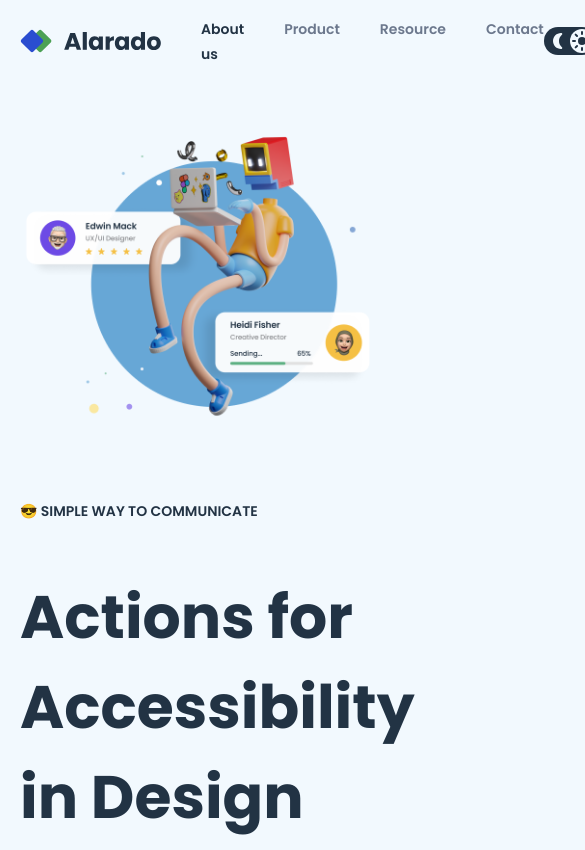
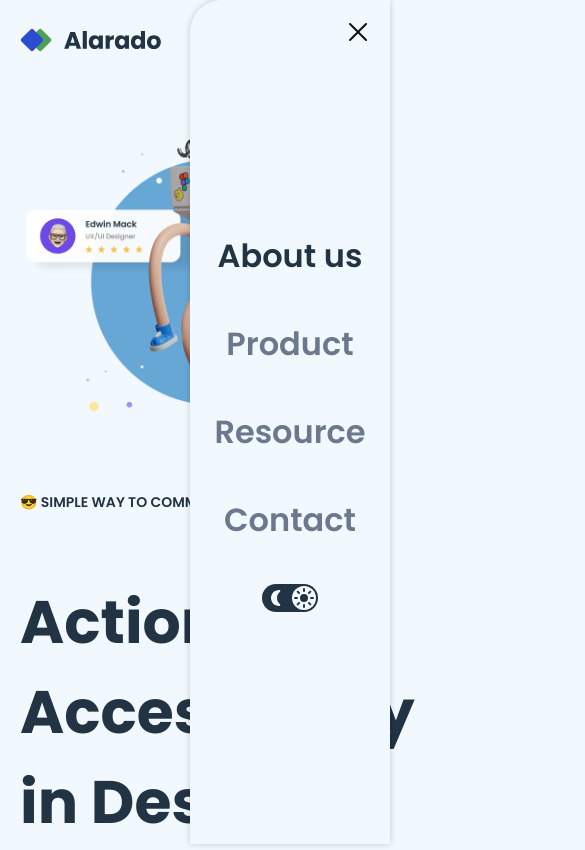
Before and after one commit to fernando-gimeno/simple-homepage, a plain HTML site: page index.html in a window 390 px wide. Shown: the top 850 px of the page, 585 px wide, since content can reach past the window. Drawn offline with Linux system fonts and the light colour scheme.

Commit message:
Update theme toggle functionality and navigation menu styling

```diff
--- a/css/styles.css
+++ b/css/styles.css
@@ -1,35 +1,39 @@
-@import url('https://fonts.googleapis.com/css2?family=Poppins:ital,wght@0,100;0,200;0,300;0,400;0,500;0,600;0,700;0,800;0,900;1,100;1,200;1,300;1,400;1,500;1,600;1,700;1,800;1,900&display=swap');
+@import url("https://fonts.googleapis.com/css2?family=Poppins:ital,wght@0,100;0,200;0,300;0,400;0,500;0,600;0,700;0,800;0,900;1,100;1,200;1,300;1,400;1,500;1,600;1,700;1,800;1,900&display=swap");
 
 :root {
-  --primary-color: #2A4DD0;
-  --success-color: #4CA154;
-  --background-color: #F2F9FE;
+  --primary-color: #2a4dd0;
+  --success-color: #4ca154;
+  --background-color: #f2f9fe;
   --text-primary: #223344;
-  --text-secondary: #6C788D;
+  --text-secondary: #6c788d;
   --white-color: #fff;
 
-  --font-small: .875rem;
+  --font-small: 0.875rem;
   --font-btn: 1rem;
   --font-body: 1.125rem;
   --font-heading: 3.75rem;
+
+  --shadow: 0px 0px 6px rgba(0, 0, 0, 0.2);
 }
 
-html[data-theme='dark'] {
-  --primary-color: #2A4DD0;
-  --success-color: #4CA154;
+html[data-theme="dark"] {
   --background-color: #111729;
-  --text-primary: #F2F9FE;
-  --text-secondary: #6C788D;
-  --white-color: #fff;
+  --text-primary: #f2f9fe;
+
+  --shadow: 0px 0px 6px rgba(255, 255, 255, 0.2);
 }
 
 body {
-  font-family: 'Poppins', sans-serif;
+  font-family: "Poppins", sans-serif;
+  font-weight: 600;
   margin: 0;
   padding: 0;
   background-color: var(--background-color);
   box-sizing: content-box;
+  transition: all 500ms ease-in-out;
 }
+
+/* Helper clases */
 
 .text-primary {
   color: var(--text-primary);
@@ -39,11 +43,28 @@ body {
   color: var(--text-secondary);
 }
 
+.font-heading {
+  font-size: 3.75rem;
+}
+
+.font-body {
+  font-size: 1.125rem;
+}
+
+.font-btn {
+  font-size: 1rem;
+}
+
+.font-small {
+  font-size: 0.875rem;
+}
+
 .btn {
   border: none;
   padding: 16px 32px;
   font-weight: 600;
-  border-radius: .5rem;
+  border-radius: 0.5rem;
+  cursor: pointer;
 }
 
 .btn-primary {
@@ -65,6 +86,10 @@ body {
 
 .gap-4 {
   gap: 32px;
+}
+
+.gap-5 {
+  gap: 40px;
 }
 
 .mt-4 {
@@ -89,12 +114,66 @@ body {
   display: flex;
   justify-content: space-between;
   align-items: center;
+  padding: 28px 0;
+}
+
+@media screen and (max-width: 768px) {
+  .nav {
+    position: fixed;
+    display: flex;
+    justify-content: center;
+    align-items: center;
+    top: 0;
+    right: 0;
+    bottom: 0;
+    background-color: var(--background-color);
+    width: 200px;
+    min-width: 200px;
+    box-shadow: var(--shadow);
+    border-top-left-radius: 2rem;
+    transition: all 500ms ease-in-out;
+    transform: translateX(100%);
+  }
+
+  .nav .nav-list {
+    flex-direction: column;
+    align-items: center;
+    padding: 0;
+  }
+
+  .nav .nav-list .nav-link {
+    font-size: 2rem;
+  }
+
+  .show {
+    transform: translateX(0%);
+  }
+
+  .nav .close-btn {
+    display: flex;
+    position: absolute;
+    top: 20px;
+    right: 20px;
+    font-size: 1rem;
+    cursor: pointer;
+    color: var(--text-primary);
+  }
+}
+
+.menu {
+  display: none;
+}
+
+@media screen and (max-width: 768px) {
+  .menu {
+    display: block;
+    cursor: pointer;
+  }
 }
 
 .nav-list {
-  display: flex;
-  gap: 40px;
   list-style: none;
+  margin: 0;
 }
 
 .nav-link {
@@ -111,14 +190,16 @@ body {
 .theme {
   display: flex;
   align-items: center;
+  gap: 4px;
   background-color: #223344;
   height: fit-content;
   padding: 2px;
   border-radius: 16px;
+  width: fit-content;
 }
 
 .selected {
-  background-color: #F2F9FE;
+  background-color: #f2f9fe;
   border-radius: 100%;
   fill: red;
 }
@@ -128,31 +209,27 @@ body {
   display: flex;
 }
 
-@media screen and (max-width: 768px){
+@media screen and (max-width: 768px) {
   .main {
     flex-direction: column-reverse;
     row-gap: 3rem;
   }
 }
 
+.left-side {
+  display: flex;
+  flex-direction: column;
+}
+
+.right-side {
+  display: flex;
+  justify-content: center;
+}
+
 .hero-img {
   width: 100%;
 }
 
-.font-heading {
-  font-size: 3.75rem;
+.close-btn {
+  display: none;
 }
-
-.font-body {
-  font-size: 1.125rem;
-  font-weight: 600;
-}
-
-.font-btn {
-  font-size: 1rem;
-}
-
-.font-small {
-  font-size: .875rem;
-  font-weight: 600;
-}
--- a/index.html
+++ b/index.html
@@ -1,51 +1,75 @@
 <!DOCTYPE html>
 <html lang="en" data-theme="light">
   <head>
-  <meta charset="UTF-8">
-  <meta name="viewport" content="width=device-width, initial-scale=1.0">
-  <link rel="stylesheet" href="./css/styles.css">
+    <meta charset="UTF-8" />
+    <meta name="viewport" content="width=device-width, initial-scale=1.0" />
+    <link rel="stylesheet" href="./css/styles.css" />
     <title>Simple Homepage</title>
   </head>
   <body>
     <div class="container">
       <header class="header">
-      <img class="logo" src="./images/alarado-icon-homepage.svg" alt="Alarado logo" />
-      <nav class="nav">
-        <ul class="nav-list">
+        <img
+          class="logo"
+          src="./images/alarado-icon-homepage.svg"
+          alt="Alarado logo"
+        />
+        <nav class="nav show">
+          <ul class="nav-list flex gap-5">
             <li><a class="nav-link active" href="#about-us">About us</a></li>
             <li><a class="nav-link" href="#product">Product</a></li>
             <li><a class="nav-link" href="#resource">Resource</a></li>
             <li><a class="nav-link" href="#contact">Contact</a></li>
+            <li>
+              <label class="theme">
+                <img src="./images/Moon_fill_light.svg" alt="" />
+                <img class="selected" src="./images/Sun_fill.svg" alt="" />
+                <input
+                  type="checkbox"
+                  name="toggle-theme"
+                  id="toggle-theme"
+                  hidden
+                />
+              </label>
+            </li>
+            <div class="close-btn">
+              <img src="./images/close.svg" alt="Close icon" height="24">
+            </div>
           </ul>
         </nav>
-      <label class="theme">
-        <img src="./images/Moon_fill_light.svg" alt="">
-        <img class="selected" src="./images/Sun_fill.svg" alt="">
-        <input type="checkbox" name="toggle-theme" id="toggle-theme" hidden>
-      </label>
+        <img class="menu" src="./images/menu.svg" alt="Menu icon" height="24" />
       </header>
       <main class="main">
-      <section>
+        <section class="left-side">
           <p class="font-small text-primary">😎 SIMPLE WAY TO COMMUNICATE</p>
-        <h1 class="font-heading text-primary">Actions for Accessibility in Design</h1>
-        <p class="font-body text-secondary">The fastest way to build and deploy websites with resusable components.</p>
+          <h1 class="font-heading text-primary">
+            Actions for Accessibility in Design
+          </h1>
+          <p class="font-body text-secondary">
+            The fastest way to build and deploy websites with resusable
+            components.
+          </p>
           <div class="flex align-center gap-4">
             <button class="btn btn-primary">GET STARTED</button>
             <a href="">Get live demo</a>
           </div>
           <div class="flex align-center gap-2 mt-5">
             <div class="flex align-center gap-2">
-            <img src="./images/Done_ring_round_fill.svg" alt="Done icon">
+              <img src="./images/Done_ring_round_fill.svg" alt="Done icon" />
               <p class="text-secondary font-small">No credit card required</p>
             </div>
             <div class="flex align-center gap-2">
-            <img src="./images/Done_ring_round_fill.svg" alt="Done icon">
+              <img src="./images/Done_ring_round_fill.svg" alt="Done icon" />
               <p class="text-secondary font-small">No software to install</p>
             </div>
           </div>
         </section>
-      <section>
-        <img class="hero-img" src="./images/hero-image-simple-homepage.png" alt="Hero image">
+        <section class="right-side">
+          <img
+            class="hero-img"
+            src="./images/hero-image-simple-homepage.png"
+            alt="Hero image"
+          />
         </section>
       </main>
     </div>
--- a/js/script.js
+++ b/js/script.js
@@ -1,18 +1,43 @@
 const toggleTheme = document.querySelector("#toggle-theme");
 const logo = document.querySelector(".logo");
+const menu = document.querySelector(".menu");
+const nav = document.querySelector(".nav");
+const closeBtn = document.querySelector(".close-btn");
 
 toggleTheme.addEventListener("change", () => {
   if (toggleTheme.checked) {
-    toggleTheme.parentElement.children[1].classList.remove("selected")
-    toggleTheme.parentElement.children[0].classList.add("selected")
-    toggleTheme.parentElement.children[0].setAttribute("src", "./images/Moon_fill.svg")
-    logo.setAttribute("src", "./images/alarado-icon-homepage-dark.svg")
+    toggleTheme.parentElement.children[1].classList.remove("selected");
+    toggleTheme.parentElement.children[0].classList.add("selected");
+    toggleTheme.parentElement.children[0].setAttribute(
+      "src",
+      "./images/Moon_fill.svg"
+    );
+    toggleTheme.parentElement.children[1].setAttribute(
+      "src",
+      "./images/Sun_fill_light.svg"
+    );
+    logo.setAttribute("src", "./images/alarado-icon-homepage-dark.svg");
     document.documentElement.setAttribute("data-theme", "dark");
   } else {
-    toggleTheme.parentElement.children[0].classList.remove("selected")
-    toggleTheme.parentElement.children[1].classList.add("selected")
-    toggleTheme.parentElement.children[0].setAttribute("src", "./images/Moon_fill.svg")
-    logo.setAttribute("src", "./images/alarado-icon-homepage.svg")
+    toggleTheme.parentElement.children[0].classList.remove("selected");
+    toggleTheme.parentElement.children[1].classList.add("selected");
+    toggleTheme.parentElement.children[0].setAttribute(
+      "src",
+      "./images/Moon_fill_light.svg"
+    );
+    toggleTheme.parentElement.children[1].setAttribute(
+      "src",
+      "./images/Sun_fill.svg"
+    );
+    logo.setAttribute("src", "./images/alarado-icon-homepage.svg");
     document.documentElement.setAttribute("data-theme", "light");
   }
 });
+
+menu.addEventListener("click", () => {
+  nav.classList.toggle("show")
+});
+
+closeBtn.addEventListener("click", () => {
+  nav.classList.remove("show")
+});
```
Also changed, not shown: images/Sun_fill_light.svg (added), images/close.svg (added), images/menu.svg (added). Lines whose indentation alone changed are shown as unchanged.
